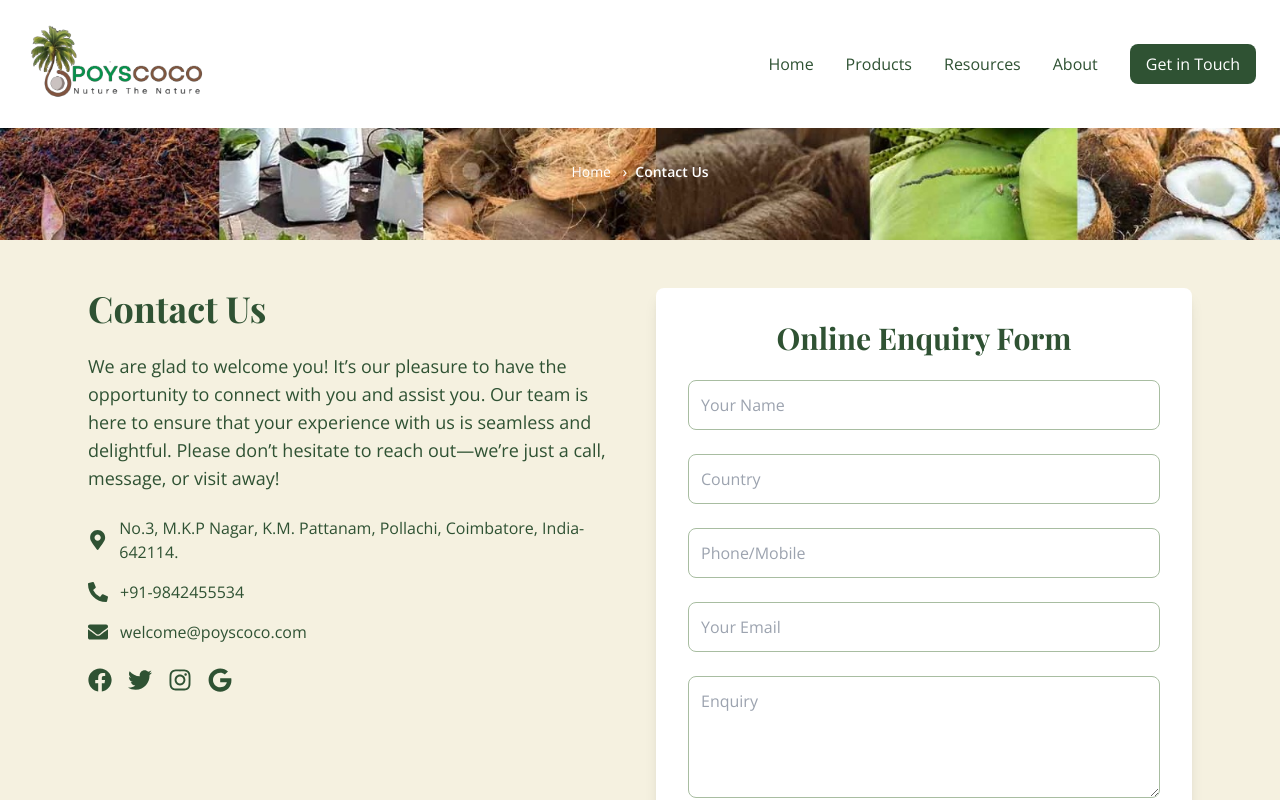
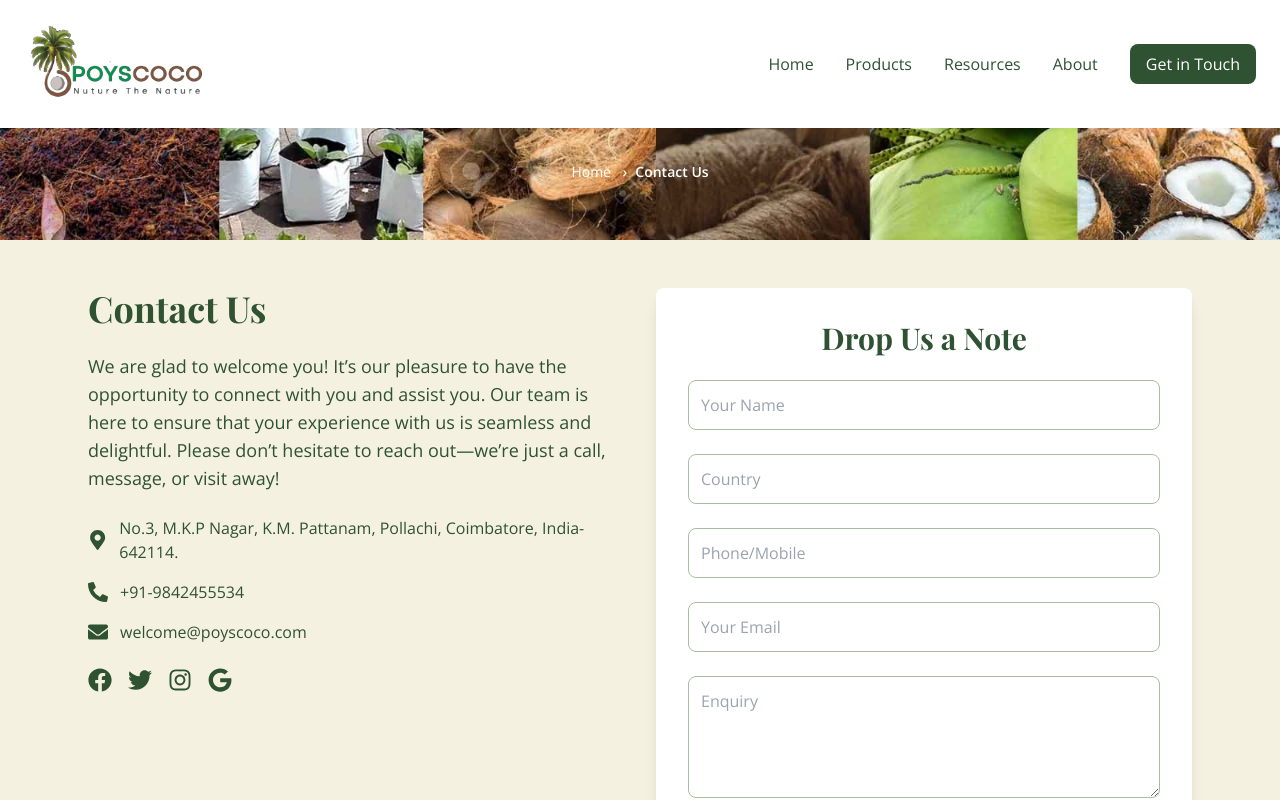
Before and after one commit to Abhi9125/cocopeat, a React (Create React App) app: page /contact in a window 1280 px wide. Shown: the top 800 px of the page. Built offline with nearby package versions, Linux system fonts and the light colour scheme.

Commit message:
Chnage the Contact tform title

```diff
--- a/src/Components/ContactUs.js
+++ b/src/Components/ContactUs.js
@@ -571,7 +571,7 @@ const ContactUs = () => {
           viewport={{ once: true }}
         >
           <h2 className="text-2xl sm:text-3xl font-bold text-[#2F5233] font-serif mb-6 text-center">
-            Online Enquiry Form
+            Drop Us a Note
           </h2>
           <form className="space-y-6" onSubmit={handleSubmit}>
             {successMessage && (
```
